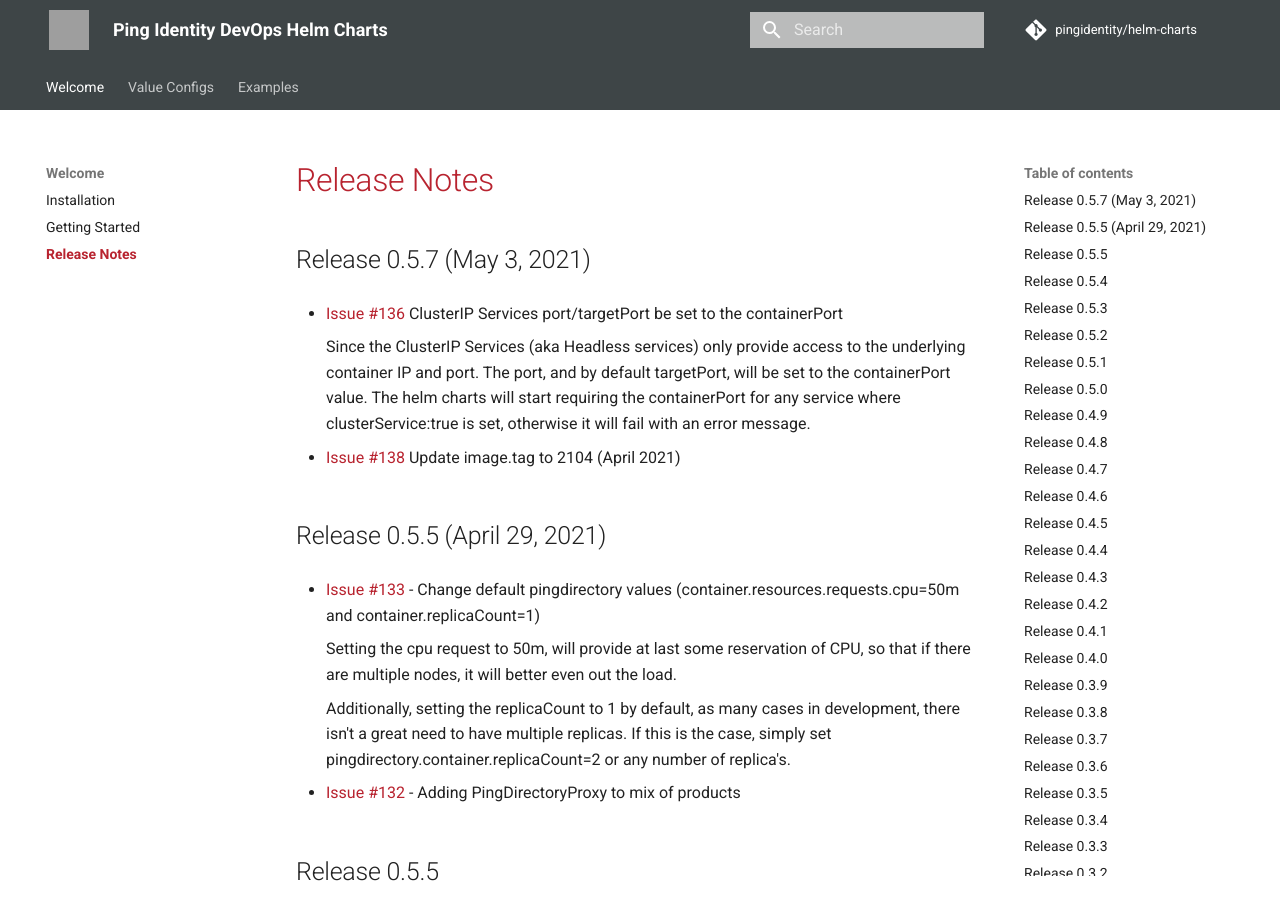
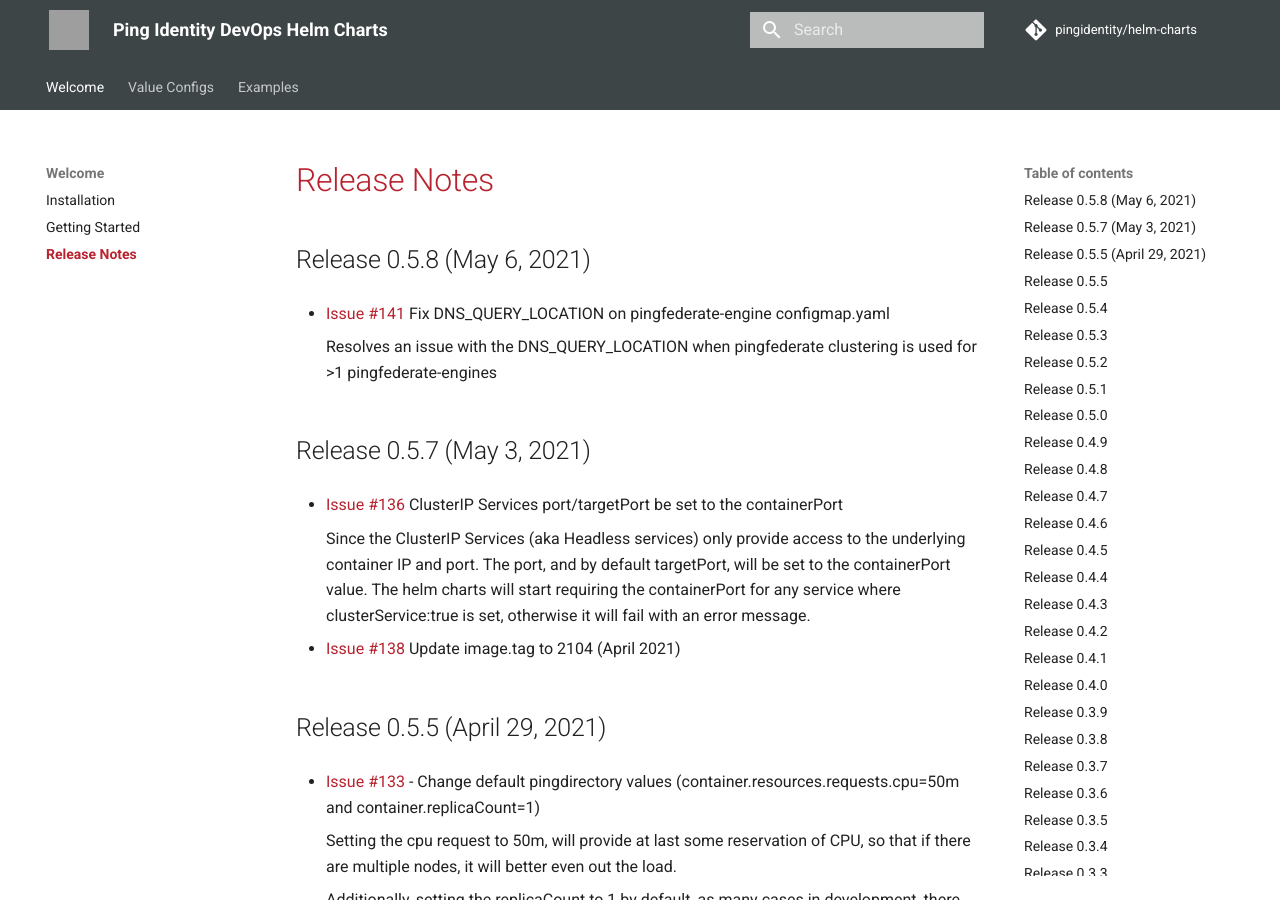
Before and after one commit to pingidentity/helm-charts, an MkDocs documentation site: the page built from docs/release-notes.md, in a window 1280 px wide and 900 px high. Built offline with MkDocs 1.6.1 and Material for MkDocs 9.7.7, drawn with Linux system fonts in a browser that asks for light colours; comment, search, counter and statistics services are not loaded; grey boxes are pictures that could not be loaded.

Commit message:
Release 0.5.8 - Resolve #141 with DNS_QUERY_LOCATION variable in pingfederate-engine

```diff
--- a/docs/release-notes.md
+++ b/docs/release-notes.md
@@ -1,5 +1,11 @@
 # Release Notes
 
+
+## Release 0.5.8 (May 6, 2021)
+
+* [Issue #141](https://github.com/pingidentity/helm-charts/issues/141) Fix DNS_QUERY_LOCATION on pingfederate-engine configmap.yaml
+
+    Resolves an issue with the DNS_QUERY_LOCATION when pingfederate clustering is used for >1 pingfederate-engines
 
 ## Release 0.5.7 (May 3, 2021)
 
```
Also changed, not shown: 2 other files.
